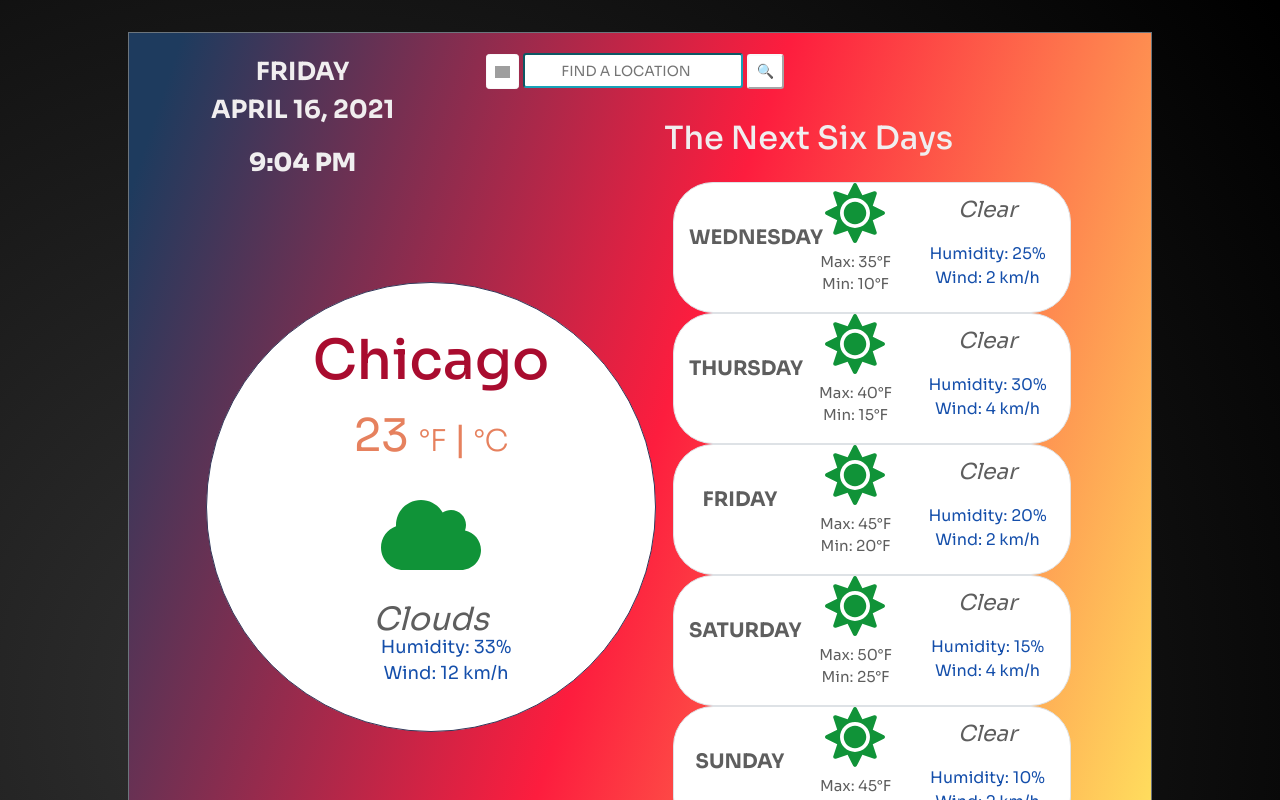
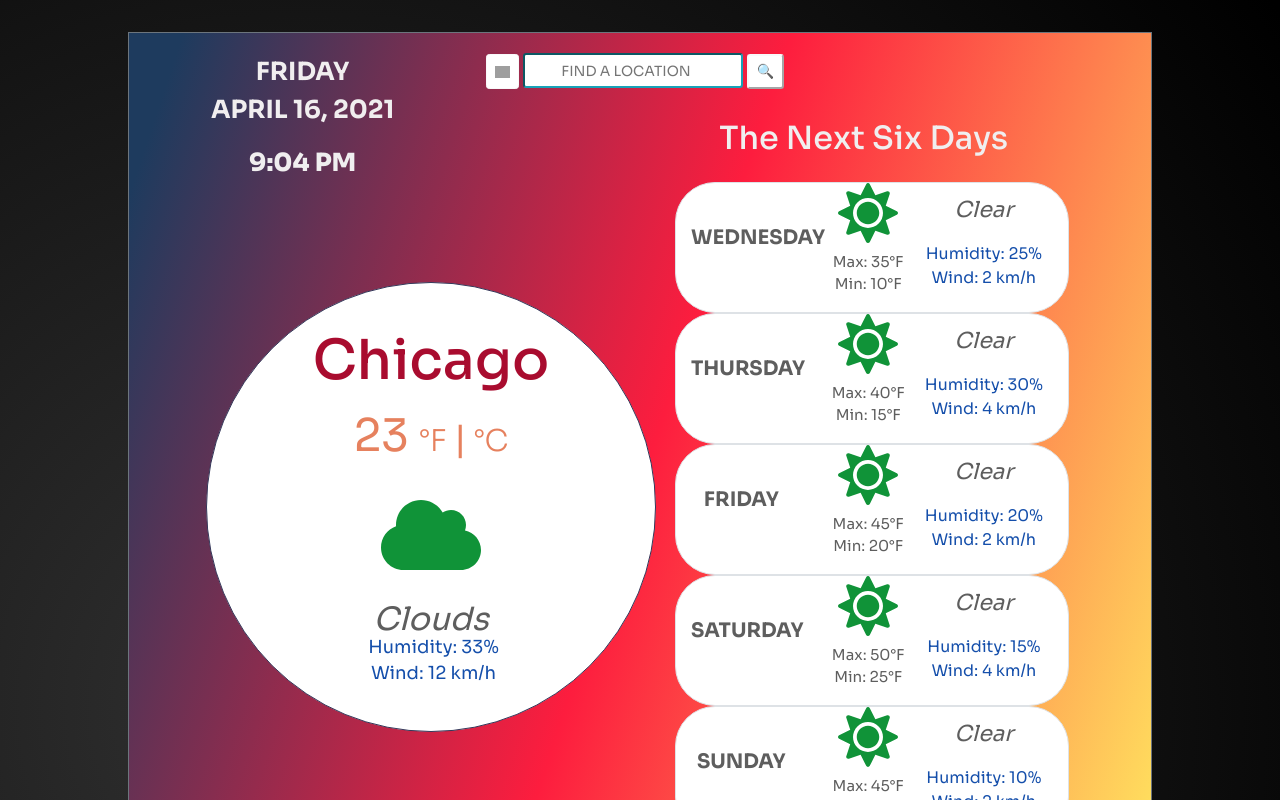
Before and after one commit to palmarazmartinez/Weather-App-React, a React (Create React App) app: page / in a window 1280 px wide. Shown: the top 800 px of the page. Built offline with nearby package versions, Linux system fonts and the light colour scheme; grey boxes are pictures that could not be loaded.

Commit message:
CSS Styling
Weather app CSS styling updates.

```diff
--- a/src/App.css
+++ b/src/App.css
@@ -32,6 +32,7 @@ body {
     display: block;
     left: 80px;
     margin-top: 20px;
+    margin-right: -110px;
     margin-bottom: 0px;
     color: #f0eeef;
 }
--- a/src/CurrentLocation.css
+++ b/src/CurrentLocation.css
@@ -50,7 +50,7 @@
 #humidity,
 #wind {
   position: relative;
-  margin-left: 30px;
+  margin-left: 5px;
   margin-bottom: 0px;
   margin-top: -25px;
   color: #154fab;
--- a/src/DailyWeatherInfo.css
+++ b/src/DailyWeatherInfo.css
@@ -35,20 +35,20 @@ weatherColumn {
 #styleRows {
   border-radius: 40px;
   background-color: white;
-  margin: 0px -15px;
+  margin: 0px -13px;
 }
 
 #daySapce,
 #weatherSpace {
   position: relative;
   width: 100%;
-  padding-right: 12px;
-  padding-left: 12px;
+  padding-right: 0px;
+  padding-left: 25px;
 }
 
 #tempSpace {
   position: relative;
   width: 100%;
-  padding-right: 15px;
+  padding-right: 20px;
   padding-left: 15px;
 }
```
